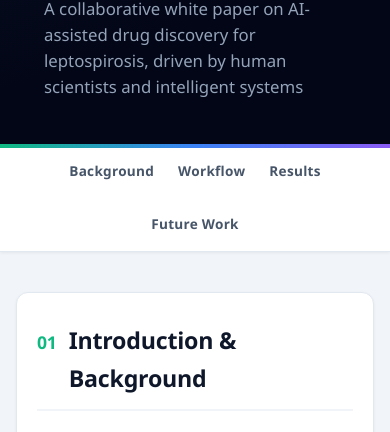
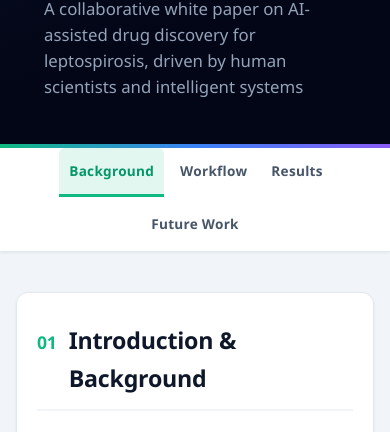
Before and after one commit to mwqhey-commits/AI-Human, a plain HTML site: page index.html in a window 390 px wide. Shown: the part 368-800 px from the top of the page. Drawn offline with Linux system fonts and the light colour scheme.

Commit message:
feat：add nav.js

```diff
--- a/css/style.css
+++ b/css/style.css
@@ -143,6 +143,15 @@ nav {
     color: var(--accent-hover);
     border-bottom-color: var(--accent);
     outline: none;
+}
+
+.nav-container a.active {
+    color: var(--accent-hover);
+    border-bottom-color: var(--accent);
+    background-color: var(--accent-muted);
+    padding: 14px 12px;
+    margin: 0 -8px;
+    border-radius: 6px 6px 0 0;
 }
 
 /* Layout */
@@ -655,6 +664,11 @@ footer {
         padding: 12px 2px;
     }
 
+    .nav-container a.active {
+        padding: 12px 10px;
+        margin: 0 -6px;
+    }
+
     .header-hero {
         max-height: 180px;
     }
--- a/index.html
+++ b/index.html
@@ -384,5 +384,6 @@
         </div>
     </footer>
 
+    <script src="js/nav.js"></script>
 </body>
 </html>
--- /dev/null
+++ b/js/nav.js
@@ -0,0 +1,49 @@
+(function () {
+    var navLinks = document.querySelectorAll('.nav-container a[href^="#"]');
+    var sections = [];
+
+    navLinks.forEach(function (link) {
+        var id = link.getAttribute('href').slice(1);
+        var section = document.getElementById(id);
+        if (section) {
+            sections.push({ id: id, link: link, el: section });
+        }
+    });
+
+    function setActive(id) {
+        navLinks.forEach(function (link) {
+            var isActive = link.getAttribute('href') === '#' + id;
+            link.classList.toggle('active', isActive);
+            if (isActive) {
+                link.setAttribute('aria-current', 'true');
+            } else {
+                link.removeAttribute('aria-current');
+            }
+        });
+    }
+
+    function updateFromScroll() {
+        var offset = 120;
+        var current = sections[0];
+
+        sections.forEach(function (item) {
+            if (item.el.getBoundingClientRect().top <= offset) {
+                current = item;
+            }
+        });
+
+        if (current) {
+            setActive(current.id);
+        }
+    }
+
+    navLinks.forEach(function (link) {
+        link.addEventListener('click', function () {
+            var id = link.getAttribute('href').slice(1);
+            setActive(id);
+        });
+    });
+
+    window.addEventListener('scroll', updateFromScroll, { passive: true });
+    updateFromScroll();
+})();
```
